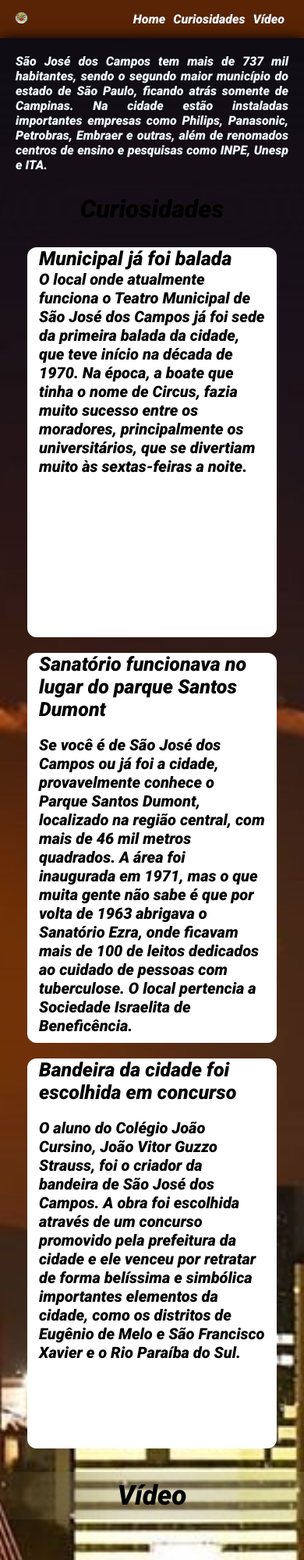
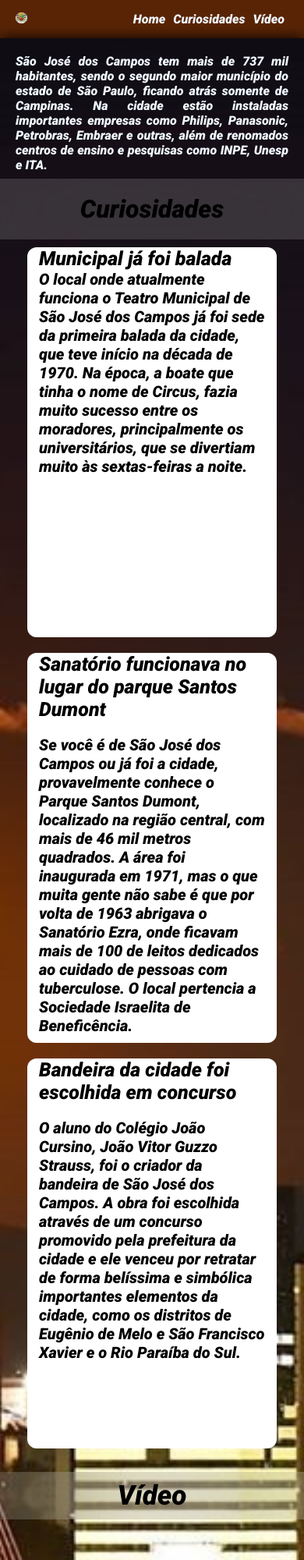
Before and after one commit to airtonbn/aula12trabalho, a plain HTML site: page index.html in a window 390 px wide. Shown: the top 2000 px of the page at 78% size. Drawn offline with Linux system fonts and the light colour scheme; grey boxes are pictures that could not be loaded.

Commit message:
brightness2

```diff
--- a/css/style.css
+++ b/css/style.css
@@ -159,8 +159,8 @@ footer img {
         margin-top: 50px;
         padding: 20px;
         color: black;
+        background-color: #d5d1d12f;
         border-radius: 0px;
-        backdrop-filter: blur(50px) brightness (1.2);
         display: flex;
         justify-content: center;
     }
@@ -170,7 +170,7 @@ footer img {
         margin-top: 20px;
         padding: 10px;
         color: black;
-        backdrop-filter: blur(50px) brightness (1.2);
+        background-color: #d5d1d12f;
         display: flex;
         justify-content: center;
     }
```
